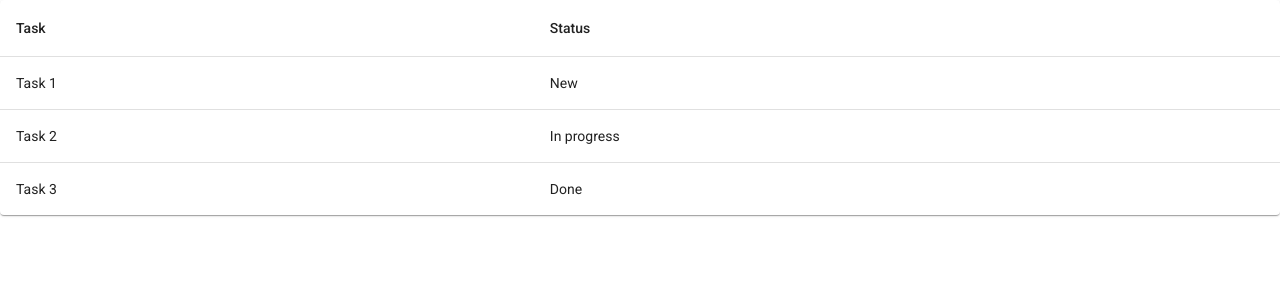
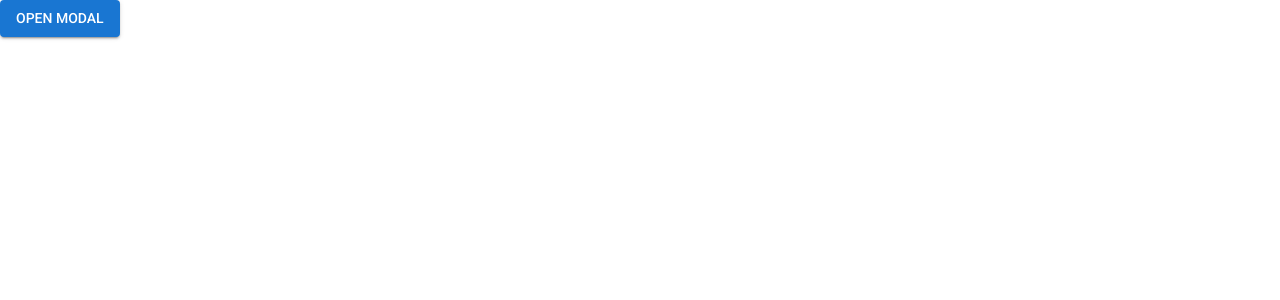
Before and after one commit to mA4rK0/project-management, a React (Vite) app in the folder project-management-frontend/: page / in a window 1280 px wide. Shown: the top 300 px of the page. Built offline with nearby package versions, Linux system fonts and the light colour scheme.

Commit message:
feat: created pagination, modal and dashboard components

```diff
--- a/project-management-frontend/src/App.jsx
+++ b/project-management-frontend/src/App.jsx
@@ -7,7 +7,7 @@
 } from '@mui/material';
 import { createBrowserRouter, Link, RouterProvider } from 'react-router';
 
-import Table from './components/ui/Table';
+import Dashboard from './components/pages/Dashboard';
 
 const theme = createTheme({
   typography: {
@@ -18,39 +18,7 @@
 const router = createBrowserRouter([
   {
     path: '/',
-    element: (
-      <Box>
-        <Table
-          columns={[
-            {
-              id: 'task',
-              label: 'Task',
-            },
-            {
-              id: 'status',
-              label: 'Status',
-            },
-          ]}
-          data={[
-            {
-              id: 1,
-              task: 'Task 1',
-              status: 'New',
-            },
-            {
-              id: 2,
-              task: 'Task 2',
-              status: 'In progress',
-            },
-            {
-              id: 3,
-              task: 'Task 3',
-              status: 'Done',
-            },
-          ]}
-        />
-      </Box>
-    ),
+    element: <Dashboard />,
   },
   {
     path: '/login',
--- /dev/null
+++ b/project-management-frontend/src/components/pages/Dashboard/Dashboard.jsx
@@ -0,0 +1,31 @@
+import { Box, Button } from '@mui/material';
+import { useState } from 'react';
+
+import Modal from '../../ui/Modal/Modal';
+
+const Dashboard = () => {
+  const [openModal, setOpenModal] = useState(false);
+
+  const handleOpen = () => setOpenModal(true);
+  const handleClose = () => setOpenModal(false);
+
+  return (
+    <Box>
+      <Button type="button" variant="contained" onClick={handleOpen}>
+        Open Modal
+      </Button>
+      <Modal open={openModal} handleClose={handleClose} title={'Modal Title'}>
+        <Box
+          sx={{
+            padding: 2,
+            width: 500,
+          }}
+        >
+          Modal Content
+        </Box>
+      </Modal>
+    </Box>
+  );
+};
+
+export default Dashboard;
--- /dev/null
+++ b/project-management-frontend/src/components/pages/Dashboard/index.js
@@ -0,0 +1,3 @@
+import Dashboard from './Dashboard';
+
+export default Dashboard;
--- /dev/null
+++ b/project-management-frontend/src/components/ui/Modal/Modal.jsx
@@ -0,0 +1,59 @@
+import { Close } from '@mui/icons-material';
+import {
+  Modal as BaseModal,
+  Box,
+  IconButton,
+  Stack,
+  Typography,
+} from '@mui/material';
+
+const Modal = ({ title, open, handleClose, sx, children, ...props }) => {
+  return (
+    <BaseModal {...props} open={open} onClose={handleClose}>
+      <Box
+        sx={{
+          borderRadius: 1,
+          position: 'absolute',
+          top: '50%',
+          left: '50%',
+          transform: 'translate(-50%, -50%)',
+          maxWidth: 1200,
+          maxHeight: 800,
+          bgcolor: 'background.paper',
+          boxShadow: 24,
+          ...sx,
+        }}
+      >
+        <Stack
+          direction={'row'}
+          justifyContent={'space-between'}
+          alignItems={'center'}
+          spacing={2}
+          sx={{
+            p: 2,
+            borderTopLeftRadius: 4,
+            borderTopRightRadius: 4,
+            borderBottom: '1px solid #e0e0e0',
+          }}
+        >
+          <Typography variant="h6" component={'h2'}>
+            {title}
+          </Typography>
+          <IconButton type="button" onClick={handleClose}>
+            <Close />
+          </IconButton>
+        </Stack>
+        <Box
+          sx={{
+            maxHeight: 600,
+            overflowY: 'auto',
+          }}
+        >
+          {children}
+        </Box>
+      </Box>
+    </BaseModal>
+  );
+};
+
+export default Modal;
--- /dev/null
+++ b/project-management-frontend/src/components/ui/Modal/index.js
@@ -0,0 +1,3 @@
+import Modal from './Modal';
+
+export default Modal;
--- /dev/null
+++ b/project-management-frontend/src/components/ui/Pagination/index.js
@@ -0,0 +1,3 @@
+import Pagination from './Pagination';
+
+export default Pagination;
```
Also changed, not shown: project-management-frontend/src/components/ui/Pagination/Pagination.jsx (added, +24 -0 lines), 1 other file (tests, documents, lock files or other folders).
